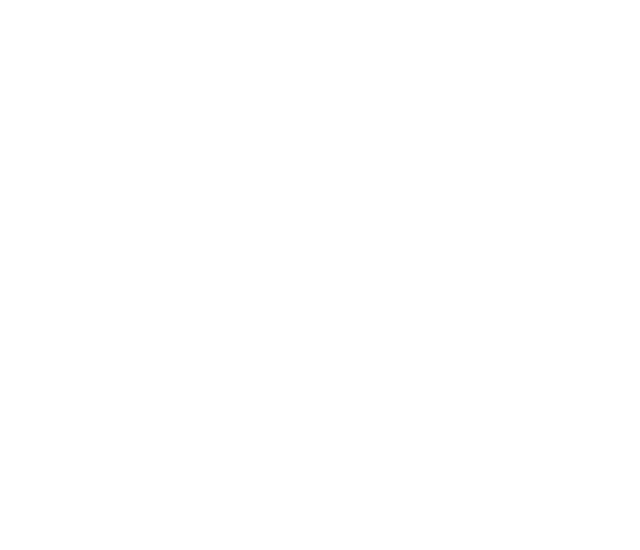
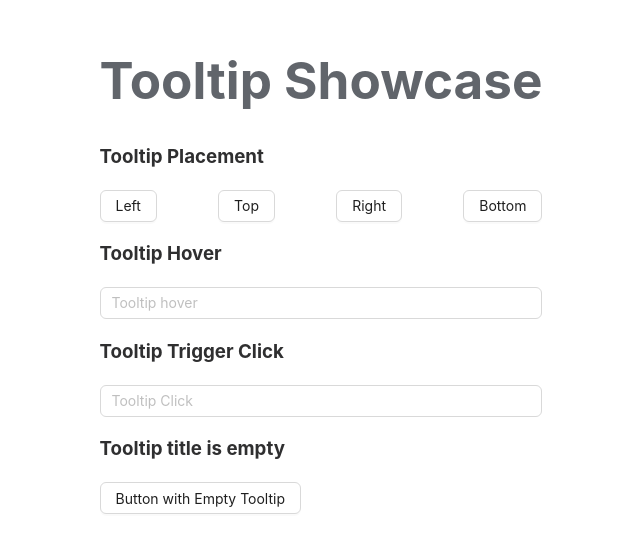
Before and after one commit to thanhbinh02/react-cypress-template, a React (Vite) app: page /tooltip in a window 1280 px wide. Before the commit this address had no page. Shown: the part 134-684 px from the top of the page, without its empty margins (319-959 px from the left). Built offline with nearby package versions, Linux system fonts and the light colour scheme.

Commit message:
khoa.nguyen_update: tooltip and tag

```diff
--- a/src/App.tsx
+++ b/src/App.tsx
@@ -1,20 +1,24 @@
-import { BrowserRouter as Router, Routes, Route } from "react-router-dom";
+import { BrowserRouter as Router, Routes, Route } from 'react-router-dom';
 
-import MessageShowcasePage from "./pages/message-showcase-page";
+import MessageShowcasePage from './pages/message-showcase-page';
 
-import "./App.css";
-import HomePage from "./pages/home";
-import ButtonShowcasePage from "./pages/button-showcase-page";
-import InputShowcasePage from "./pages/input-showcase-page";
+import './App.css';
+import HomePage from './pages/home';
+import ButtonShowcasePage from './pages/button-showcase-page';
+import TooltipShowcasePage from './pages/tooltip-showcase-page';
+import TagShowcasePage from './pages/tag-showcase-page';
+import InputShowcasePage from './pages/input-showcase-page';
 
 function App() {
   return (
     <Router>
       <Routes>
-        <Route path="/" element={<HomePage />} />
-        <Route path="/message" element={<MessageShowcasePage />} />
-        <Route path="/button" element={<ButtonShowcasePage />} />
-        <Route path="/input" element={<InputShowcasePage />} />
+        <Route path='/' element={<HomePage />} />
+        <Route path='/message' element={<MessageShowcasePage />} />
+        <Route path='/button' element={<ButtonShowcasePage />} />
+        <Route path='/input' element={<InputShowcasePage />} />
+        <Route path='/tooltip' element={<TooltipShowcasePage />} />
+        <Route path='/tag' element={<TagShowcasePage />} />
       </Routes>
     </Router>
   );
--- a/src/pages/home.tsx
+++ b/src/pages/home.tsx
@@ -1,17 +1,21 @@
-import { Button } from "antd";
-import { useNavigate } from "react-router-dom";
+import { Button } from 'antd';
+import { useNavigate } from 'react-router-dom';
 
 const HomePage = () => {
   const navigate = useNavigate();
 
   return (
-    <div className="app-container">
+    <div className='app-container'>
       <h1>Welcome</h1>
-      <Button onClick={() => navigate("/message")}>
+      <Button onClick={() => navigate('/message')}>
         Go to Message Showcase
       </Button>
-      <Button onClick={() => navigate("/button")}>Go to Button Showcase</Button>
-      <Button onClick={() => navigate("/input")}>Go to Input Showcase</Button>
+      <Button onClick={() => navigate('/button')}>Go to Button Showcase</Button>
+      <Button onClick={() => navigate('/input')}>Go to Input Showcase</Button>
+      <Button onClick={() => navigate('/tooltip')}>
+        Go to Tooltip Showcase
+      </Button>
+      <Button onClick={() => navigate('/tag')}>Go to Tag Showcase</Button>
     </div>
   );
 };
--- /dev/null
+++ b/src/pages/tag-showcase-page.tsx
@@ -0,0 +1,75 @@
+import { Button, Input, Tag } from 'antd';
+import { useState } from 'react';
+import { CloseOutlined, TwitterOutlined } from '@ant-design/icons';
+
+const initialTags = [
+  { id: 1, text: 'Success Tag', color: 'success', closable: true },
+  { id: 2, text: 'Error Tag', color: 'error', closable: false },
+  { id: 3, text: 'Processing', color: 'processing', closable: true },
+  { id: 4, text: 'Link', link: 'google.com', closable: true },
+  { id: 5, text: 'Close Icon', closeIcon: <CloseOutlined />, closable: true },
+  { id: 6, text: 'Icon Tag', icon: <TwitterOutlined />, closable: true },
+];
+
+const TagShowcasePage = () => {
+  const [tags, setTags] = useState(initialTags);
+  const [inputValue, setInputValue] = useState('');
+
+  const handleClose = (id: number) => {
+    setTags((prev) => prev.filter((tag) => tag.id !== id));
+  };
+
+  const handleAddTag = () => {
+    if (!inputValue.trim()) return;
+    const newTag = {
+      id: Date.now(),
+      text: inputValue,
+      color: 'default',
+      closable: true,
+    };
+    setTags([...tags, newTag]);
+    setInputValue('');
+  };
+
+  return (
+    <div style={{ padding: 24 }}>
+      <h2>Tag Showcase</h2>
+
+      <div data-testid='tag-container'>
+        {tags.map((tag) => (
+          <Tag
+            key={tag.id}
+            color={tag.color}
+            icon={tag.icon}
+            closable={tag.closable}
+            onClose={() => handleClose(tag.id)}
+            data-testid={`tag-${tag.id}`}
+          >
+            {tag.link ? (
+              <a href={tag.link} target='_blank' rel='noopener noreferrer'>
+                Link
+              </a>
+            ) : (
+              tag.text
+            )}
+          </Tag>
+        ))}
+      </div>
+
+      <div style={{ marginTop: 16 }}>
+        <Input
+          placeholder='New tag name'
+          value={inputValue}
+          onChange={(e) => setInputValue(e.target.value)}
+          style={{ width: 200, marginRight: 8 }}
+          data-testid='tag-input'
+        />
+        <Button onClick={handleAddTag} data-testid='add-tag-btn'>
+          Add Tag
+        </Button>
+      </div>
+    </div>
+  );
+};
+
+export default TagShowcasePage;
--- /dev/null
+++ b/src/pages/tooltip-showcase-page.tsx
@@ -0,0 +1,76 @@
+import { Tooltip, Input, Button, Flex } from 'antd';
+
+const TooltipShowcasePage = () => {
+  return (
+    <div
+      style={{
+        padding: '24px',
+        maxWidth: '600px',
+        margin: '0 auto',
+        color: '#2f2f30',
+      }}
+    >
+      <h1 style={{ color: '#61656b' }}>Tooltip Showcase</h1>
+      <div style={{ textAlign: 'left' }}>
+        <>
+          <h3>Tooltip Placement</h3>
+          <Flex justify='space-between'>
+            <Tooltip title='Placement left' placement='left'>
+              <Button data-testid='tooltipLeft'>Left</Button>
+            </Tooltip>
+
+            <Tooltip title='Placement top' placement='top'>
+              <Button data-testid='tooltipTop'>Top</Button>
+            </Tooltip>
+
+            <Tooltip title='Placement right' placement='right'>
+              <Button data-testid='tooltipRight'>Right</Button>
+            </Tooltip>
+
+            <Tooltip title='Placement bottom' placement='bottom'>
+              <Button data-testid='tooltipBottom'>Bottom</Button>
+            </Tooltip>
+          </Flex>
+        </>
+
+        <>
+          <h3>Tooltip Hover</h3>
+
+          <Tooltip title='Please enter your email' placement='topLeft'>
+            <Input
+              placeholder='Tooltip hover'
+              style={{ width: '100%' }}
+              data-testid='input-hover'
+            />
+          </Tooltip>
+        </>
+
+        <>
+          <h3>Tooltip Trigger Click</h3>
+          <Tooltip
+            title='Please enter your password'
+            placement='bottom'
+            trigger='click'
+          >
+            <Input
+              placeholder='Tooltip Click'
+              style={{ width: '100%' }}
+              data-testid='input-click'
+            />
+          </Tooltip>
+        </>
+
+        <>
+          <h3>Tooltip title is empty</h3>
+          <Tooltip title={null}>
+            <Button data-testid='tooltip-disabled'>
+              Button with Empty Tooltip
+            </Button>
+          </Tooltip>
+        </>
+      </div>
+    </div>
+  );
+};
+
+export default TooltipShowcasePage;
```
Also changed, not shown: 2 other files (tests, documents, lock files or other folders).
